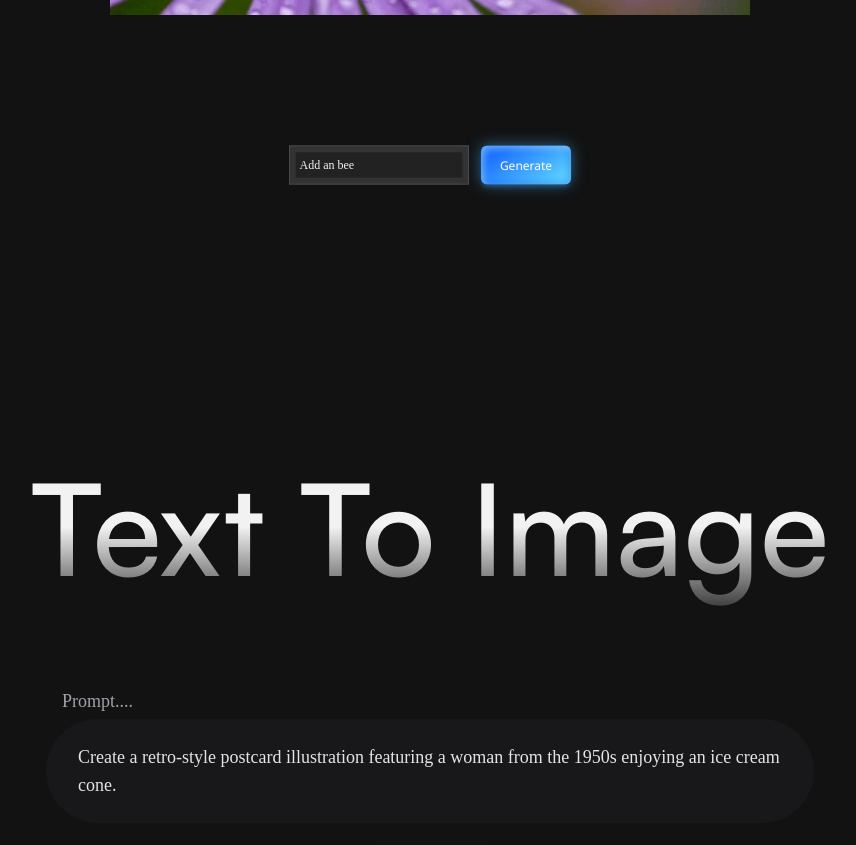
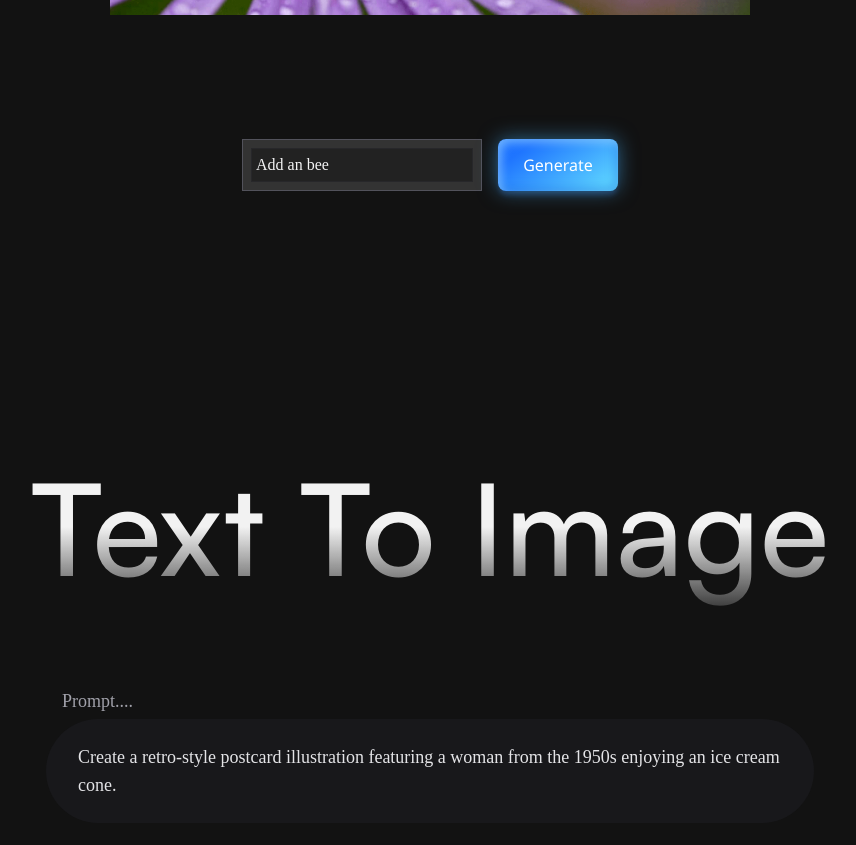
Before and after one commit to varadpuranik123/reimagine-finals, a website built with Vite: page index.html in a window 1280 px wide. Shown: the part 1795-2640 px from the top of the page, without its empty margins (210-1066 px from the left). Built offline with nearby package versions, Linux system fonts and the light colour scheme; files whose address does not match are found by name.

Commit message:
scale issue fix

```diff
--- a/index.html
+++ b/index.html
@@ -56,7 +56,7 @@
                     <div id="border" class="w-72 h-72 border-4 lg:block hidden border-dotted rounded-full absolute left-[33%] top-[40%]"></div>
                     <img src="assets/bee 1.png" alt="" class="bee blur-3xl w-80 opacity-0 absolute left-[33%] rotate-12 top-[40%]">
                 </div>
-                <div class="w-full h-[30%] scale-[0.75] flex justify-center gap-x-4 items-center ">
+                <div class="w-full h-[30%] lg:scale-100 scale-[0.75] flex justify-center gap-x-4 items-center ">
                     <div id="inputtag" class="w-60 h-fit p-2 border border-zinc-600 bg-[#333] ">
                         <div class=" w-full h-full border border-zinc-800 bg-[#222] p-1">
                             <div class="text-zinc-100 "> Add an bee</div>
```
